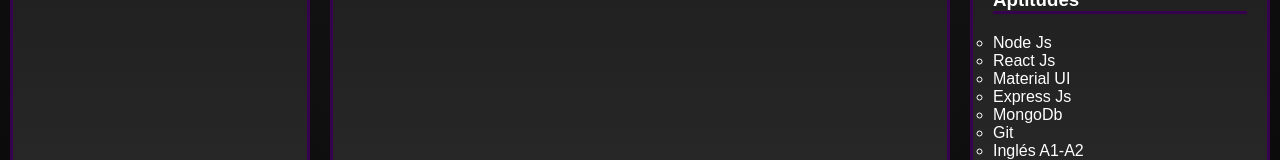
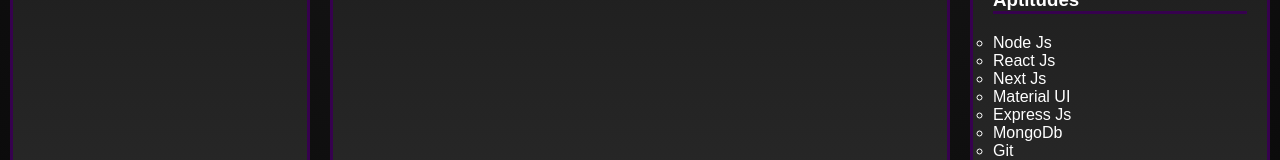
Before and after one commit to Bozio96/portfolio, a React (Vite) app: page / in a window 1280 px wide. Shown: the part 645-805 px from the top of the page. Built offline with nearby package versions, Linux system fonts and the light colour scheme.

Commit message:
Pruebas desde otro PC

```diff
--- a/src/components/Main/DescripcionFormal.jsx
+++ b/src/components/Main/DescripcionFormal.jsx
@@ -47,6 +47,7 @@ export default function DescripcionFormal() {
         <ul>
           <li>Node Js</li>
           <li>React Js</li>
+          <li>Next Js</li>
           <li>Material UI</li>
           <li>Express Js</li>
           <li>MongoDb</li>
```
